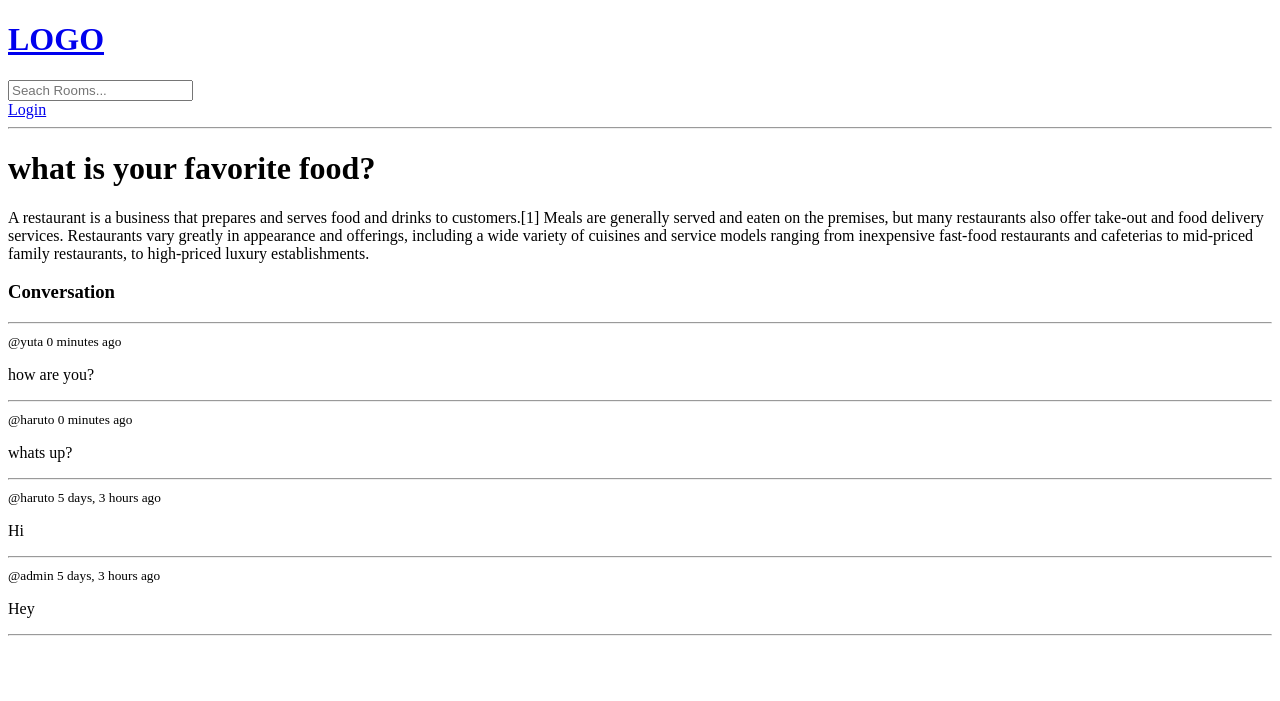
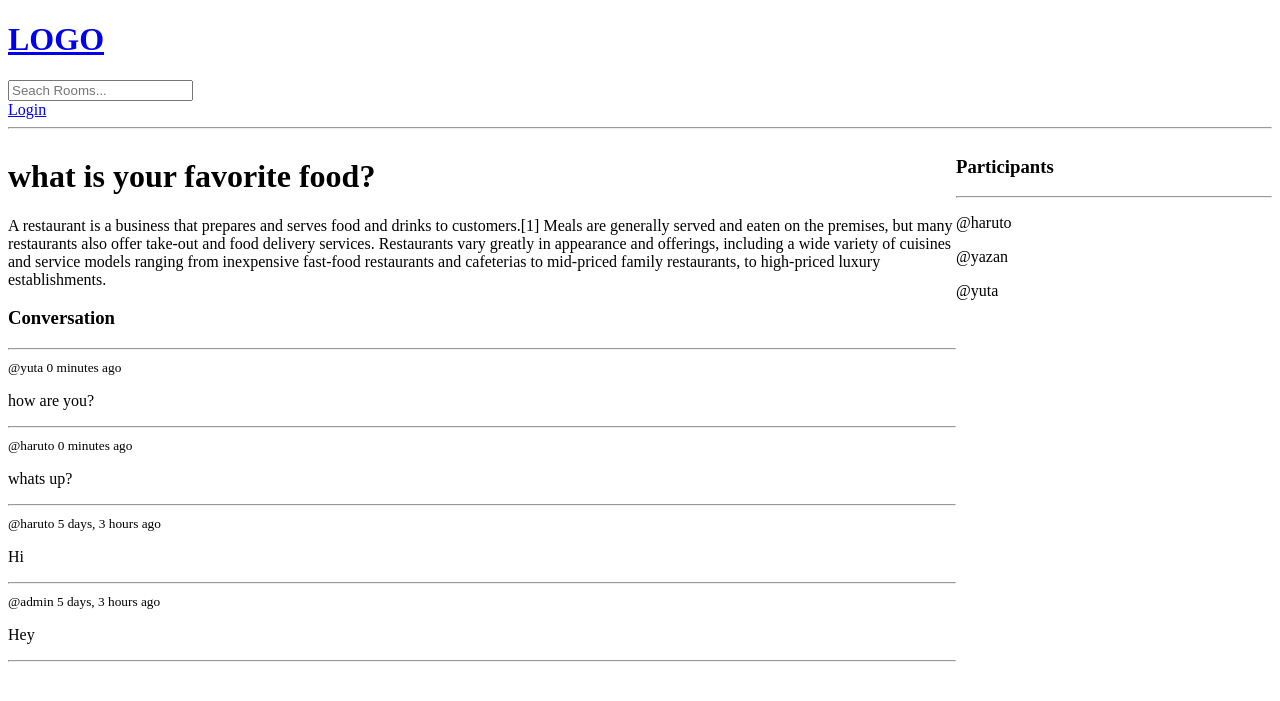
Before and after one commit to kikutan-day65/discord-like-django, a Django app: page /room/2 in a window 1280 px wide. Shown: the top 701 px of the page. Run offline with Django 4.2, Linux system fonts and the light colour scheme; data comes from the database, SQL or seed files in the repository; both versions use the stored data as it was after the commit.

Commit message:
create a room participants function

```diff
--- a/base/models.py
+++ b/base/models.py
@@ -15,7 +15,7 @@ class Room(models.Model):
     topic = models.ForeignKey(Topic, on_delete=models.SET_NULL, null=True)
     name = models.CharField(max_length=100)
     description = models.TextField(null=True, blank=True)
-    # participants =
+    participants = models.ManyToManyField(User, related_name='participants', blank=True)
     updated = models.DateTimeField(auto_now=True)
     created = models.DateTimeField(auto_now_add=True)
 
--- a/base/templates/base/room.html
+++ b/base/templates/base/room.html
@@ -1,6 +1,19 @@
 {% extends 'main.html' %}
 
 {% block content %}
+<style>
+    .room-container {
+        display: grid;
+        grid-template-columns: 3fr 1fr;
+    }
+</style>
+
+
+
+<div class="room-container">
+
+    <div>
+
         <h1>{{room.name}}</h1>
 
         <p>{{room.description}}</p>
@@ -32,4 +45,19 @@
 
         </div>
 
+    </div>
+
+    <div>
+        <h3>Participants</h3>
+        <hr>
+
+
+        {% for user in participants %}
+            <div>
+                <p>@{{user.username}}</p>
+            </div>
+        {% endfor %}
+
+    </div>
+</div>
 {% endblock content %}
--- a/base/views.py
+++ b/base/views.py
@@ -112,6 +112,7 @@ def home(request):
 def room(request, pk):
     room  = Room.objects.get(id=pk)
     room_messages = room.message_set.all().order_by('-created')
+    participants = room.participants.all()
 
     if request.method == 'POST':
         message = Message.objects.create(
@@ -119,10 +120,11 @@ def room(request, pk):
             room=room,
             body=request.POST.get('body'),
         )
+        room.participants.add(request.user) # add user as a participant when he send a message
         return redirect('room', pk=room.id)
 
 
-    context = {'room': room, 'room_messages': room_messages}
+    context = {'room': room, 'room_messages': room_messages, 'participants': participants}
     return render(request, 'base/room.html', context)
 
 @login_required(login_url='login') # allows only logged-in user to do the fuction below
```
Also changed, not shown: base/migrations/0004_alter_room_options_room_participants.py (added), db.sqlite3. Lines whose indentation alone changed are shown as unchanged.
